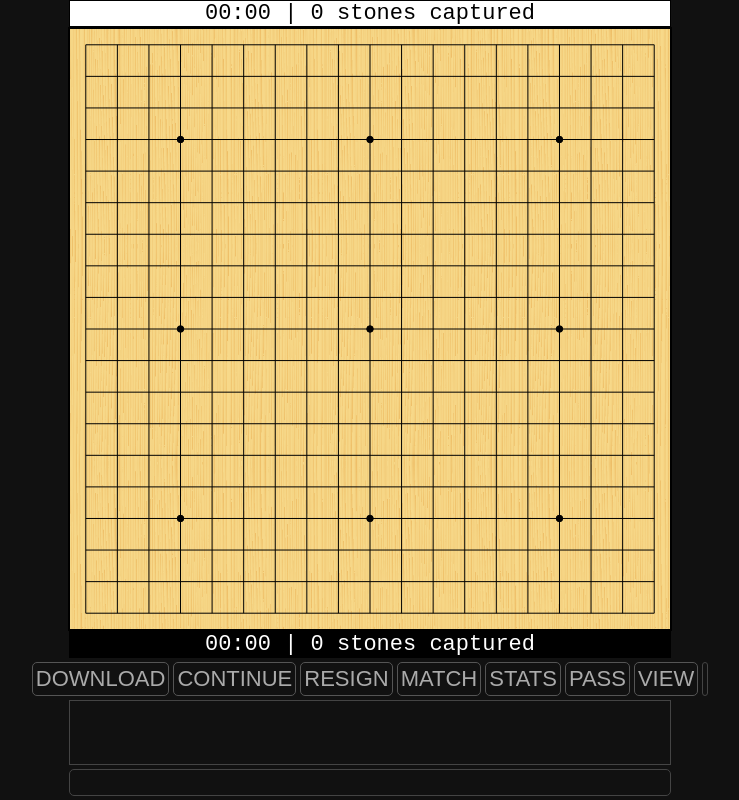
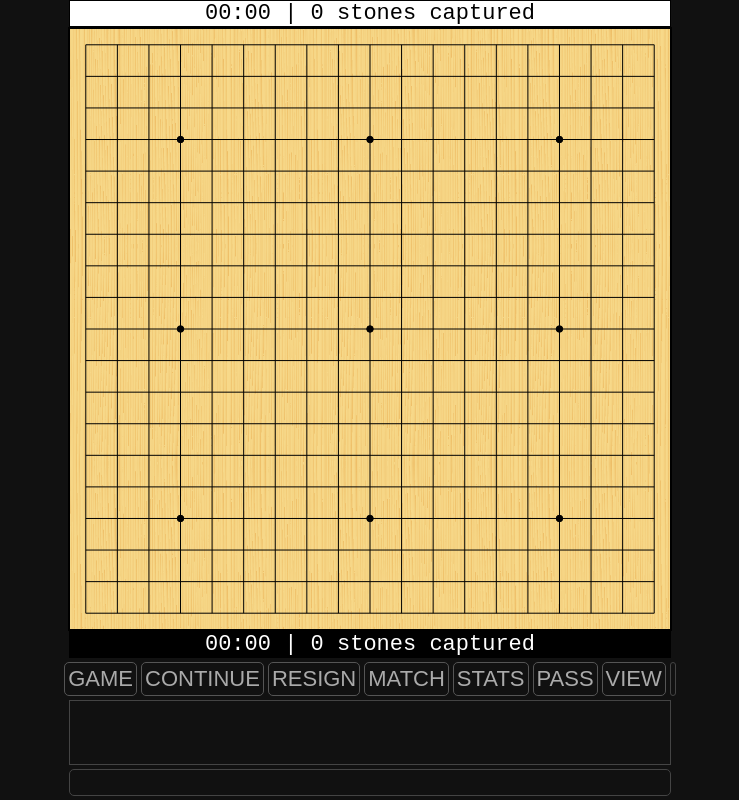
Before and after one commit to maksimKorzh/playok-go-client, an Electron app: page index.html in a window 1600 px wide. Shown: the whole page, without its empty margins (430-1169 px from the left). Drawn offline with Linux system fonts and the light colour scheme; no server answers.

Commit message:
fit buttons on mobile

```diff
--- a/index.html
+++ b/index.html
@@ -56,7 +56,7 @@
       <div id="goban"></div>
       <label id="blackTime" style="margin-bottom: 4px; font-size: 22px; background-color: black; color: white; border: 1px solid black; text-align: center">00:00 | 0 stones captured</label>
       <div id="actions" style="display: flex; justify-content: center; gap: 4px;">
-        <button onclick="downloadSgf();">DOWNLOAD</button>
+        <button onclick="downloadSgf();">GAME</button>
         <button onclick="sendMessage('continue');">CONTINUE</button>
         <button onclick="sendMessage('resign');">RESIGN</button>
         <button onclick="challengeToggle();">MATCH</button>
```
